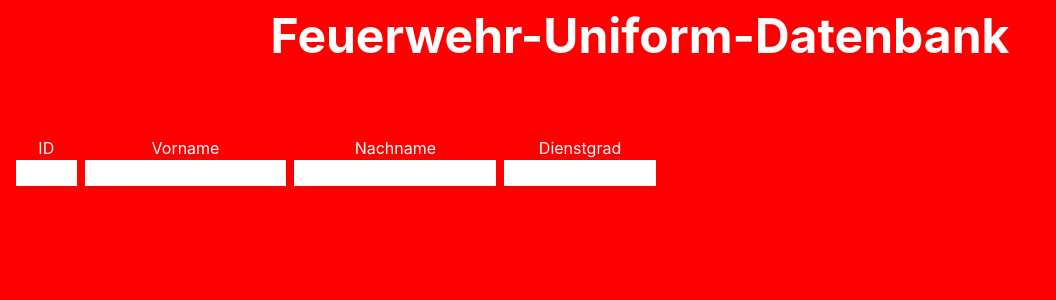
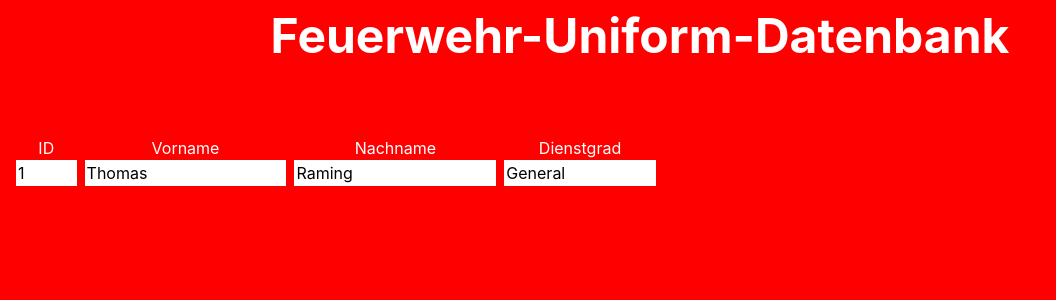
Before and after one commit to StefanBartl/tom-ff-uniformen, a React (Create React App) app: page / in a window 1280 px wide. Shown: the top 300 px of the page, without its empty margins (0-1056 px from the left). Built offline with nearby package versions, Linux system fonts and the light colour scheme; a web font is replaced by a local one.

Commit message:
Setup state for form

```diff
--- a/src/components/Form.js
+++ b/src/components/Form.js
@@ -2,28 +2,29 @@ import React from 'react';
 import './Form.css';
 
 export default function Form(props) {
+
   return (
       <div className="form-div">
           <form name='dataForm' className='data-form'>
 
               <div className='id-div label-input-div'>
-                <label htmlFor='id' className='label-ID labels'>ID</label>
-                    <input type='number' name='id' id='inputID' className='inp-ID formFields'  />
+                  <label htmlFor={`${props.id}inputID`} className='label-ID labels'>ID</label>
+                      <input type='number' name='id' id={`${props.id}inputID`} num={props.id} className='inp-ID formFields' value={props.id} onChange={props.handleChange}  />
               </div>
 
               <div className='fn-div label-input-div'>
-                <label htmlFor='firstName' className='label-FN labels'>Vorname</label>
-                    <input type='text' name='firstName' id='inputFN' className='inp-FN formFields' />
+                  <label htmlFor={`${props.id}inputFN`}className='label-FN labels'>Vorname</label>
+                      <input type='text' name='firstName' id={`${props.id}inputFN`} num={props.id} className='inp-FN formFields' value={props.firstName} onChange={props.handleChange} />
               </div>
 
               <div className='ln-div label-input-div'>
-                <label htmlFor='lastName' className='label-LN labels'>Nachname</label>
-                    <input type='text' name='lastName' id='inputLN' className='inp-LN formFields'  />
+                  <label htmlFor={`${props.id}inputLN`}className='label-LN labels'>Nachname</label>
+                      <input type='text' name='lastName' id={`${props.id}inputLN`} num={props.id} className='inp-LN formFields' value={props.lastName} onChange={props.handleChange}  />
               </div>
 
               <div className='po-div label-input-div'>
-                <label htmlFor='position' className='label-PO labels'>Dienstgrad</label>
-                    <input type='text' name='position' id='inputPO' className='inp-PO formFields'  />
+                  <label htmlFor={`${props.id}inputPO`}  className='label-PO labels'>Dienstgrad</label>
+                      <input type='text' name='position' id={`${props.id}inputPO`} num={props.id} className='inp-PO formFields' value={props.position} onChange={props.handleChange} />
               </div>
 
           </form>
--- a/src/components/Overview.js
+++ b/src/components/Overview.js
@@ -1,15 +1,38 @@
-import React from 'react';
+import React, { useState } from 'react';
 import './Overview.css';
 import Form from './Form';
 
 export default function Overview() {
-  return (
+
+  const [ formData, setFormData ] =  useState(
+    [
+      {
+        id: 1, '1inputFN': 'Thomas','1inputLN': 'Raming', '1inputPO': 'General',
+     },
+    ]
+    );
+
+    function handleChange (event) {
+        event.preventDefault();
+              let newArray = [];
+              for(let x = 0; x < formData.length; x++){
+                // push old array elements in new array
+                newArray.push(formData[x]);
+              };
+                // change changed element
+                newArray[event.target.id[0] - 1][event.target.id] = event.target.value;
+                setFormData(newArray);
+    };
+
+    return (
     <div className="Overview">
         <h1 className="ov-main-title">Feuerwehr-Uniform-Datenbank</h1>
-        <Form
-            id={1} firstName={'Thomas'} lastName={'Raming'} position={'General'}
+        { formData.map(e =>
+            <Form
+               key={e.id}  id={e.id} firstName={e[`${e.id}inputFN`]} lastName={e[`${e.id}inputLN`]}  position={e[`${e.id}inputPO`]} handleChange={handleChange}
+            />
+        )}
 
-        />
     </div>
   );
 };
```
Also changed, not shown: package.json (+7 -1 lines), 1 other file (tests, documents, lock files or other folders). Lines whose indentation alone changed are shown as unchanged.
